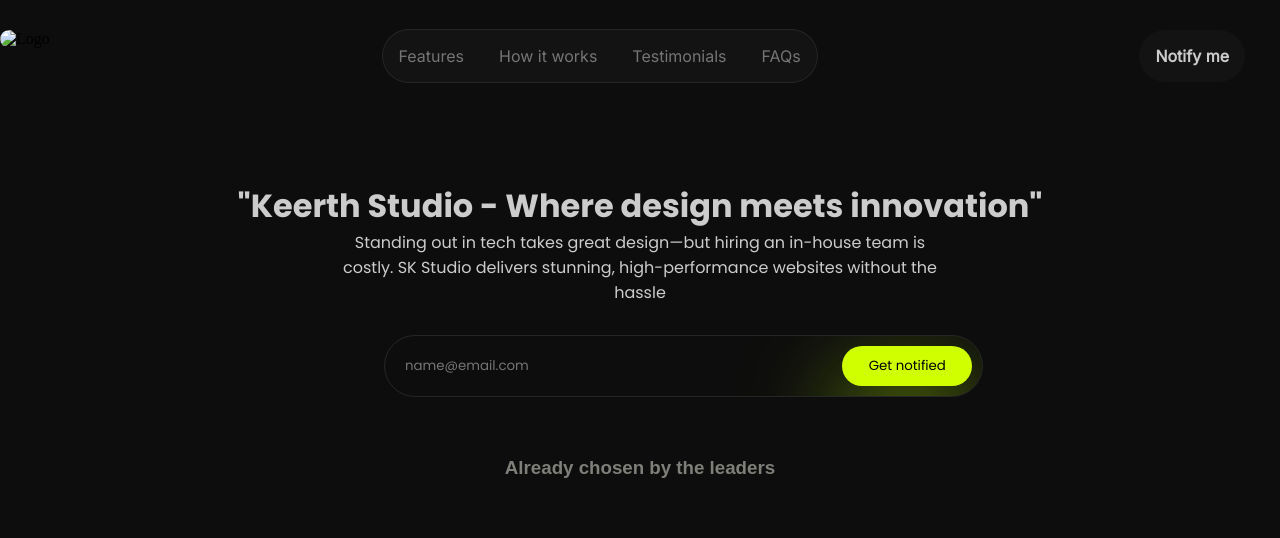
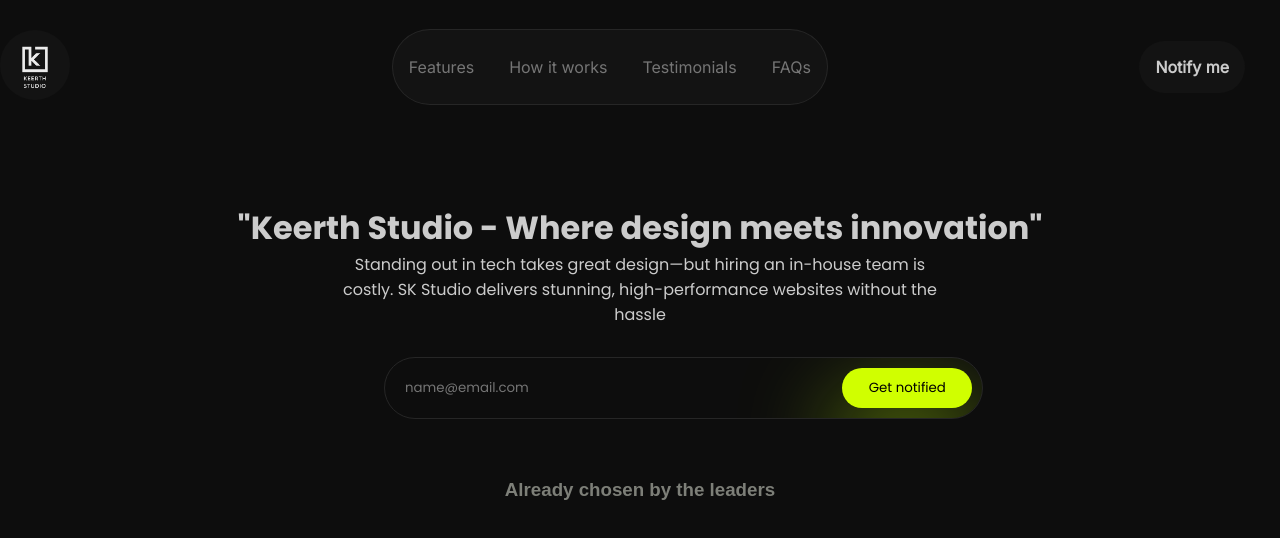
Before and after one commit to Keerth2009/keerth-studio, a plain HTML site: page index.html in a window 1280 px wide. Drawn offline with Linux system fonts and the light colour scheme; the site is published under a folder, as on GitHub Pages, so addresses that start at the root find nothing; a web font is replaced by a local one.

Commit message:
Update index.html

```diff
--- a/index.html
+++ b/index.html
@@ -5,7 +5,7 @@
     <meta name="viewport" content="width=device-width, initial-scale=1.0">
     <title>Keerth Studio</title>
     <link rel="stylesheet" href="style.css">
-    <link rel="Icon" href="/images/Logo1.png">
+    <link rel="Icon" href="images/Logo1.png">
 </head>
 <body>
 
@@ -13,7 +13,7 @@
         <nav>
 
             <div class="logo">
-                <img src="/images/Logo.png" alt="Logo">
+                <img src="images/Logo.png" alt="Logo">
             </div>
 
             <div class="nav-bar">
```
